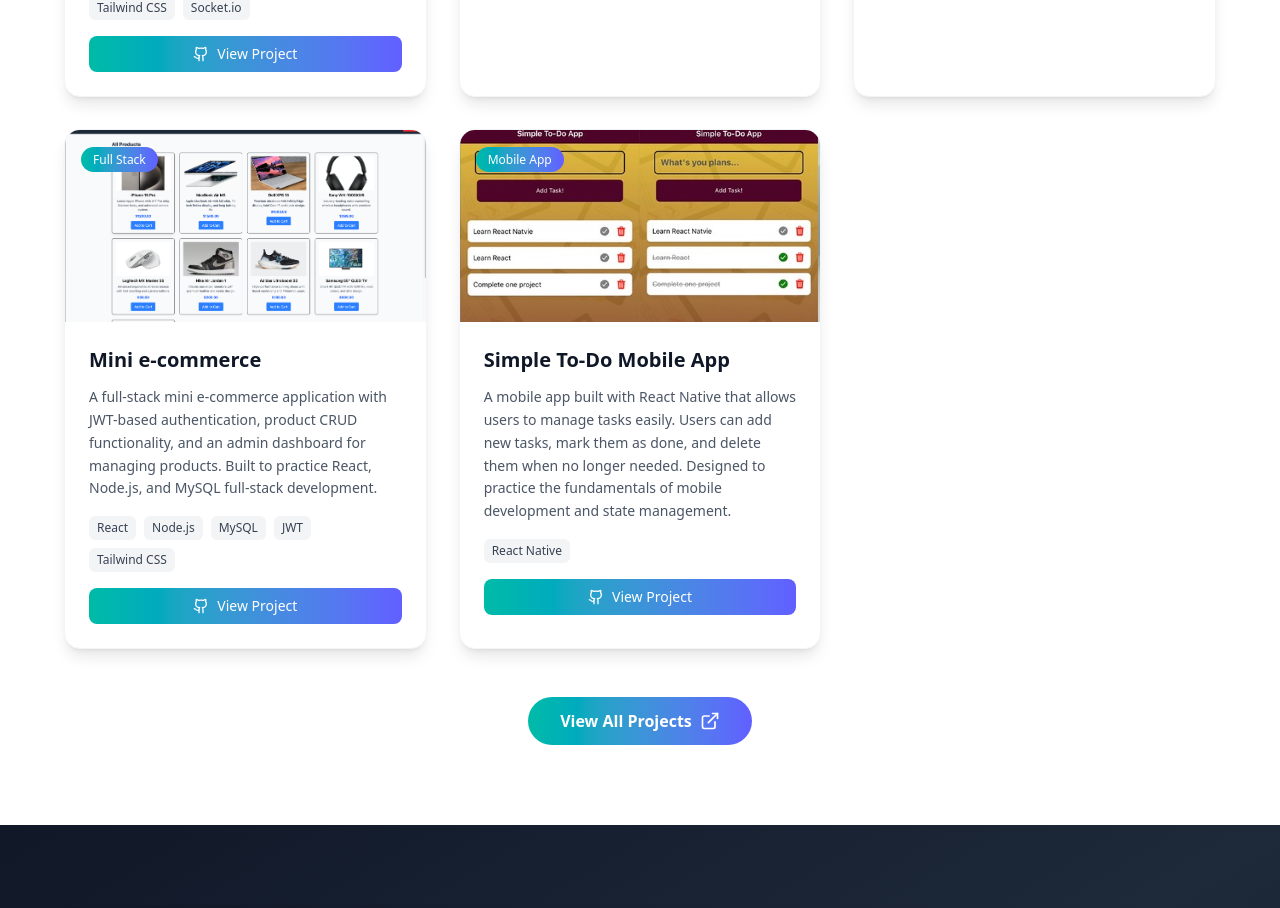
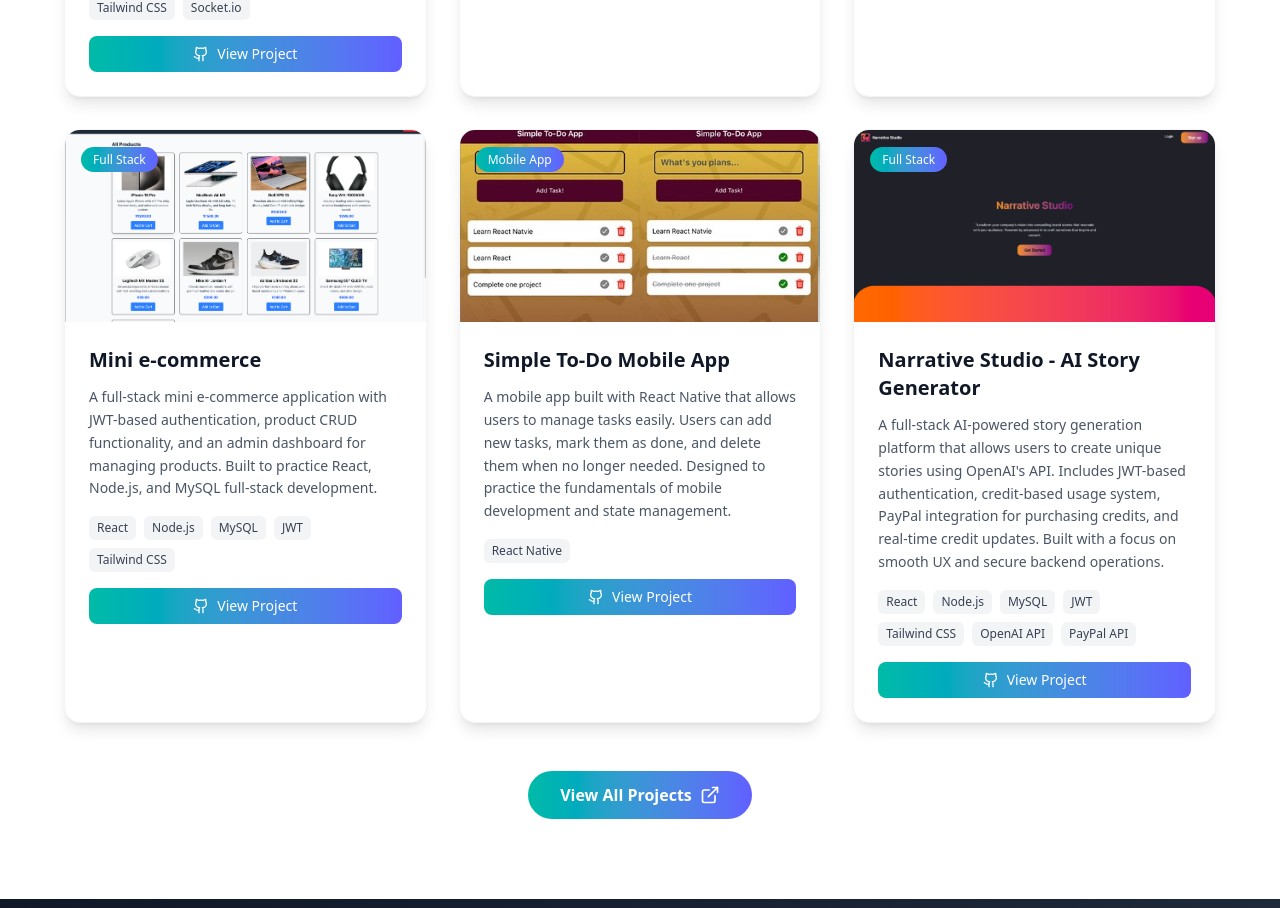
Before and after one commit to Zuhair0000/my-portfolio, a React (Vite) app: page / in a window 1280 px wide. Shown: the part 2453-3361 px from the top of the page. Built offline with nearby package versions, Linux system fonts and the light colour scheme.

Commit message:
new project

```diff
--- a/src/components/Projects.jsx
+++ b/src/components/Projects.jsx
@@ -8,6 +8,7 @@ import souqyemen from "../assets/souqyemen.png";
 import carwash from "../assets/carwash.png";
 import mini_ecommerce from "../assets/mini_ecommerce.png";
 import ToDoApp from "../assets/todo.jpeg";
+import narrativeStudio from "../assets/Narrative.png";
 
 const projects = [
   {
@@ -59,7 +60,7 @@ const projects = [
     category: "Full Stack",
   },
   {
-    id: 4,
+    id: 5,
     title: "Simple To-Do Mobile App",
     description:
       "A mobile app built with React Native that allows users to manage tasks easily. Users can add new tasks, mark them as done, and delete them when no longer needed. Designed to practice the fundamentals of mobile development and state management.",
@@ -67,6 +68,24 @@ const projects = [
     technologies: ["React Native"],
     githubUrl: "https://github.com/Zuhair0000/Simple-ToDo-App",
     category: "Mobile App",
+  },
+  {
+    id: 6,
+    title: "Narrative Studio - AI Story Generator",
+    description:
+      "A full-stack AI-powered story generation platform that allows users to create unique stories using OpenAI's API. Includes JWT-based authentication, credit-based usage system, PayPal integration for purchasing credits, and real-time credit updates. Built with a focus on smooth UX and secure backend operations.",
+    image: narrativeStudio,
+    technologies: [
+      "React",
+      "Node.js",
+      "MySQL",
+      "JWT",
+      "Tailwind CSS",
+      "OpenAI API",
+      "PayPal API",
+    ],
+    githubUrl: "https://github.com/Zuhair0000/Narrative-Studio",
+    category: "Full Stack",
   },
 ];
 
```
Also changed, not shown: src/assets/Narrative.png (added).
